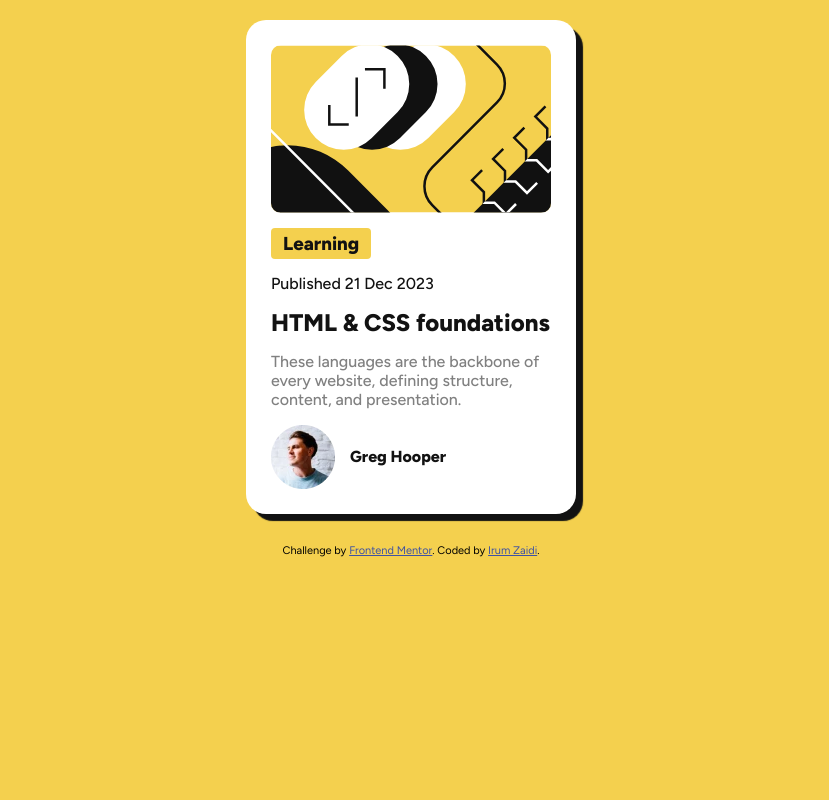
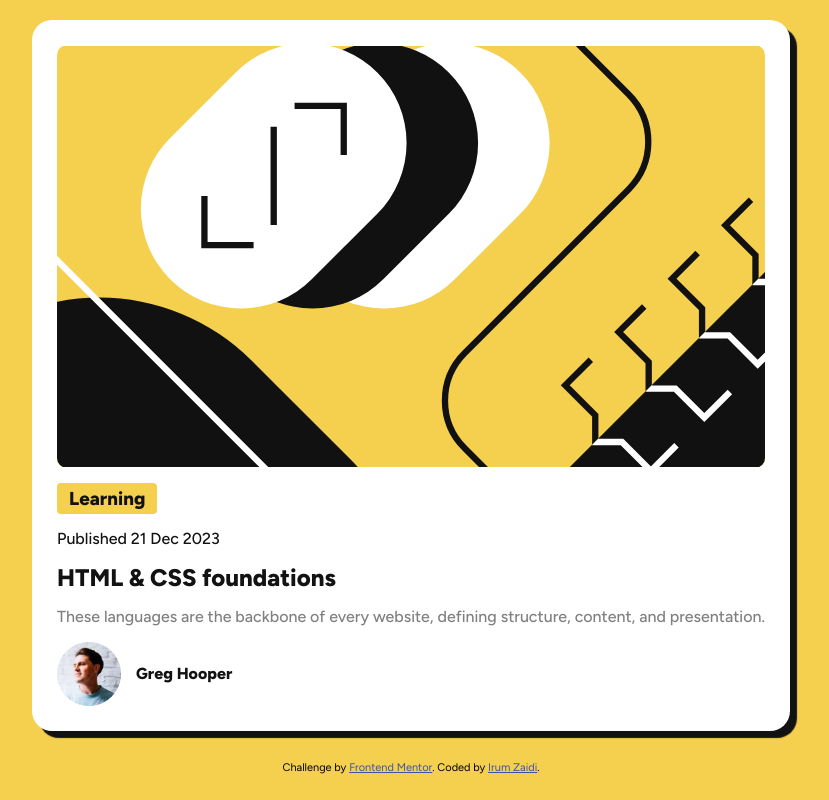
Before and after one commit to Irum-Zaidi/Blog-preview-card, a plain HTML site: page index.html in a window 1280 px wide. Shown: the whole page, without its empty margins (229-1058 px from the left). Drawn offline with Linux system fonts and the light colour scheme.

Commit message:
Update index.html

```diff
--- a/index.html
+++ b/index.html
@@ -57,7 +57,7 @@
       background-color: var(--White);
       width: fit-content;
       margin: auto;
-      width: 330px;
+/*       width: 330px; */
       padding: 25px;
       border-radius: 20px;
       box-shadow: 7px 7px 1px var(--Black);
```
